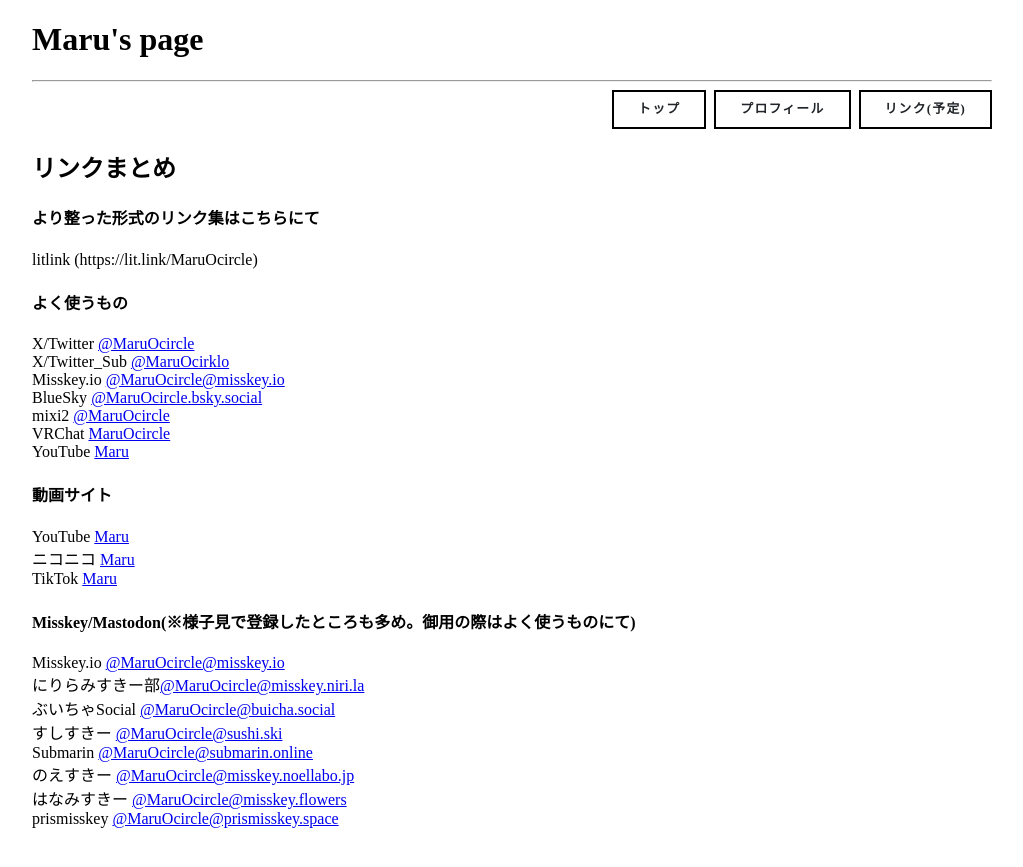
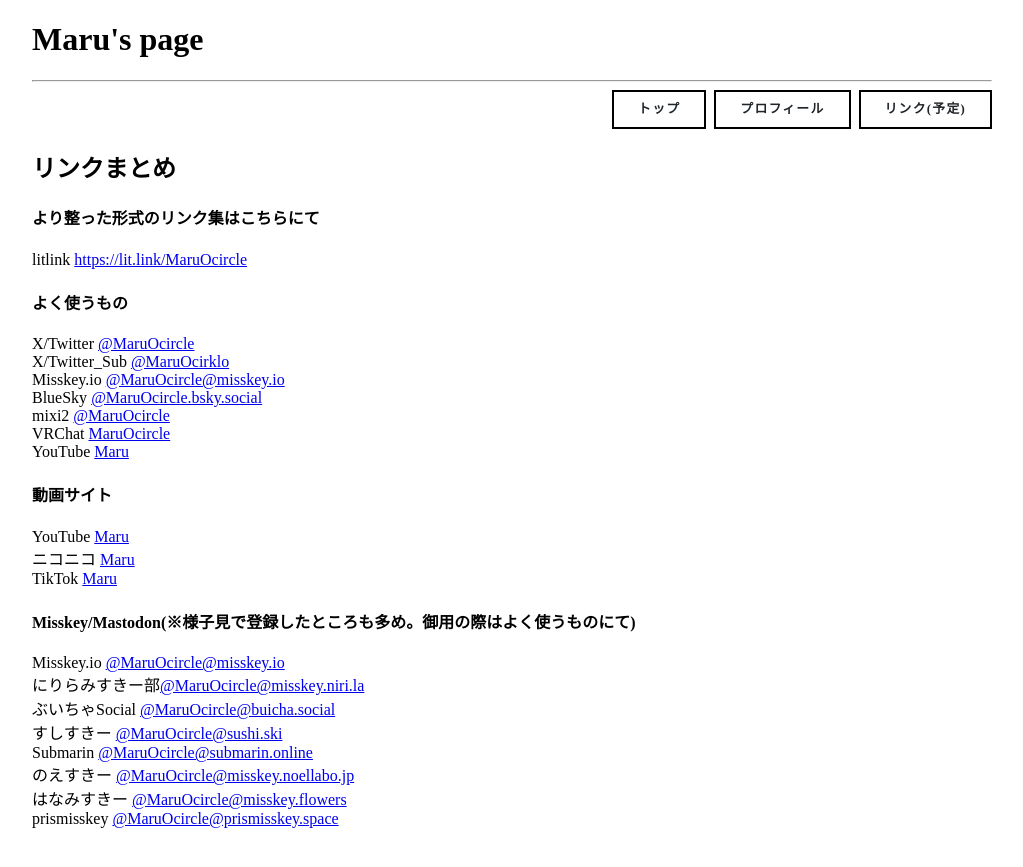
Before and after one commit to MaruOcircle/MaruOcircle.github.io, a Jekyll site: the page built from links.md, in a window 1280 px wide. Shown: the top 867 px of the page, without its empty margins (128-1151 px from the left). Built offline with Jekyll 4.4.1, drawn with Linux system fonts in a browser that asks for light colours; part of the change alters nothing that is shown.

```diff
--- a/links.md
+++ b/links.md
@@ -6,7 +6,7 @@ title: リンク
 ## リンクまとめ
 
 #### より整った形式のリンク集はこちらにて
-litlink (https://lit.link/MaruOcircle) <br>
+litlink [https://lit.link/MaruOcircle](https://lit.link/MaruOcircle) <br>
 
 #### よく使うもの
 X/Twitter [@MaruOcircle](https://x.com/MaruOcircle) <br>
```
